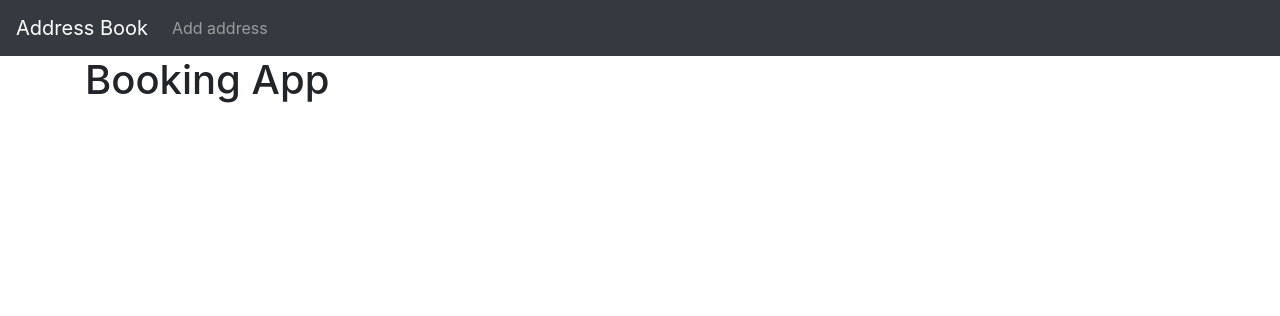
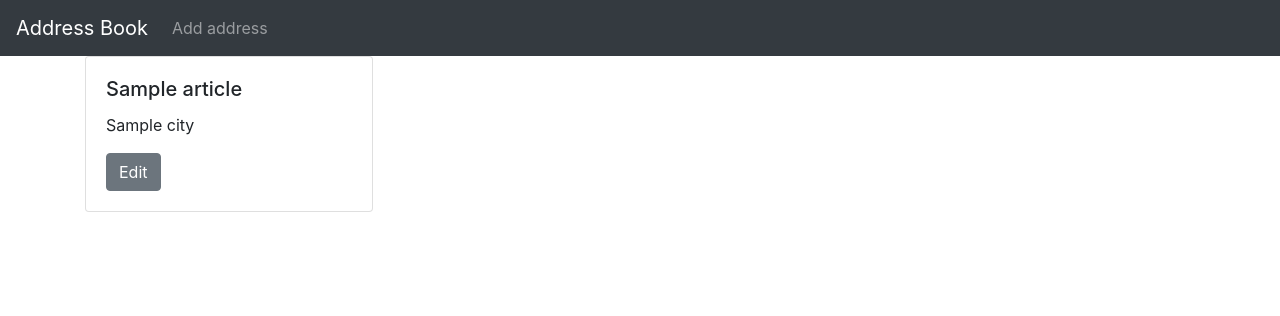
Before and after one commit to hamdamovdostonbek/My-address-book, a Django app: template address_book/templates/home.html in a window 1280 px wide. Shown: the top 316 px of the page. Run offline with Django 3.2, Linux system fonts and the light colour scheme; the template is opened without the code that fills it: most values are stand-ins (such as "Sample title", 1, 10 or a date in 2020); some libraries are stand-ins or nearby versions.

Commit message:
Some changes

```diff
--- a/address_book/templates/add_address.html
+++ b/address_book/templates/add_address.html
@@ -1,5 +1,5 @@
 {% extends 'base.html' %}
 
 {% block content %}
-	<h1>Add Address...</h1>
+	<h2>Addresses...</h2>
 {% endblock %}
--- a/address_book/templates/home.html
+++ b/address_book/templates/home.html
@@ -1,5 +1,18 @@
 {% extends 'base.html' %}
 
 {% block content %}
-	<h1>Booking App</h1>
+	{% if all_addresses %}
+		{% for article in all_addresses %}
+			<div class="card" style="width: 18rem;">
+				<div class="card-body">
+					<h5 class="card-title">{{article.name}}</h5>
+					<p class="card-text">
+						<span>{{article.city}}</span>
+					</p>
+					<a href="#" class="btn btn-secondary">Edit</a>
+				</div>
+			</div>
+		{% endfor %}
+
+	{% endif %}
 {% endblock %}
```
